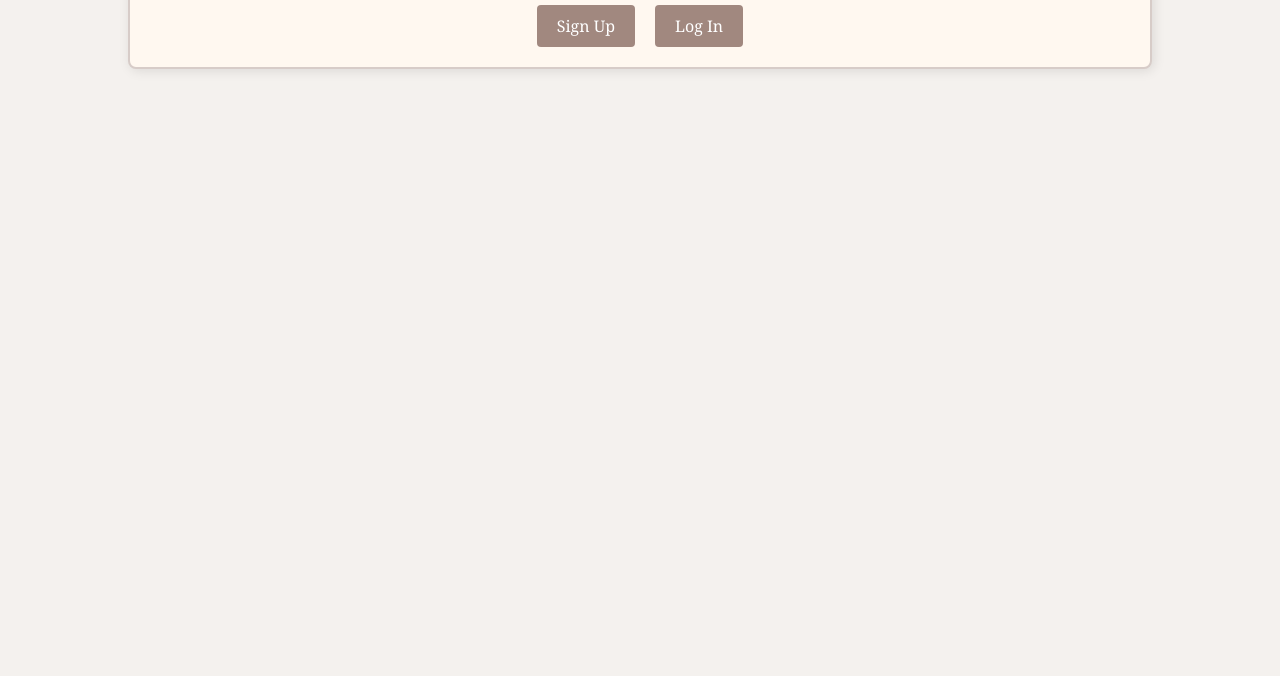
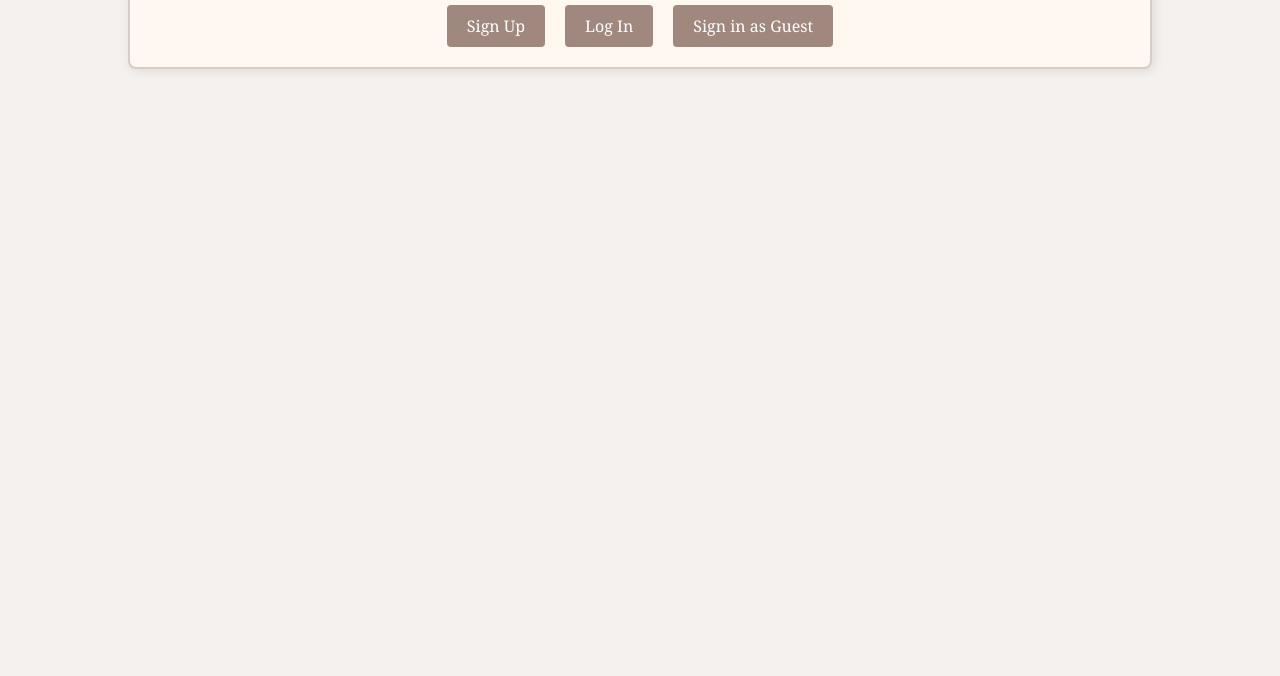
Before and after one commit to Nightfalls-error/Webpage-Final-, a plain HTML site: page index.html in a window 1280 px wide. Shown: the part 124-800 px from the top of the page. Drawn offline with Linux system fonts and the light colour scheme.

Commit message:
Update index.html

```diff
--- a/index.html
+++ b/index.html
@@ -12,6 +12,7 @@
         <div class="auth-buttons">
             <a href="signup.html" class="btn">Sign Up</a>
             <a href="login.html" class="btn">Log In</a>
+            <a href="guest.html" class="btn">Sign in as Guest</a>
         </div>
     </div>
 </body>
```
